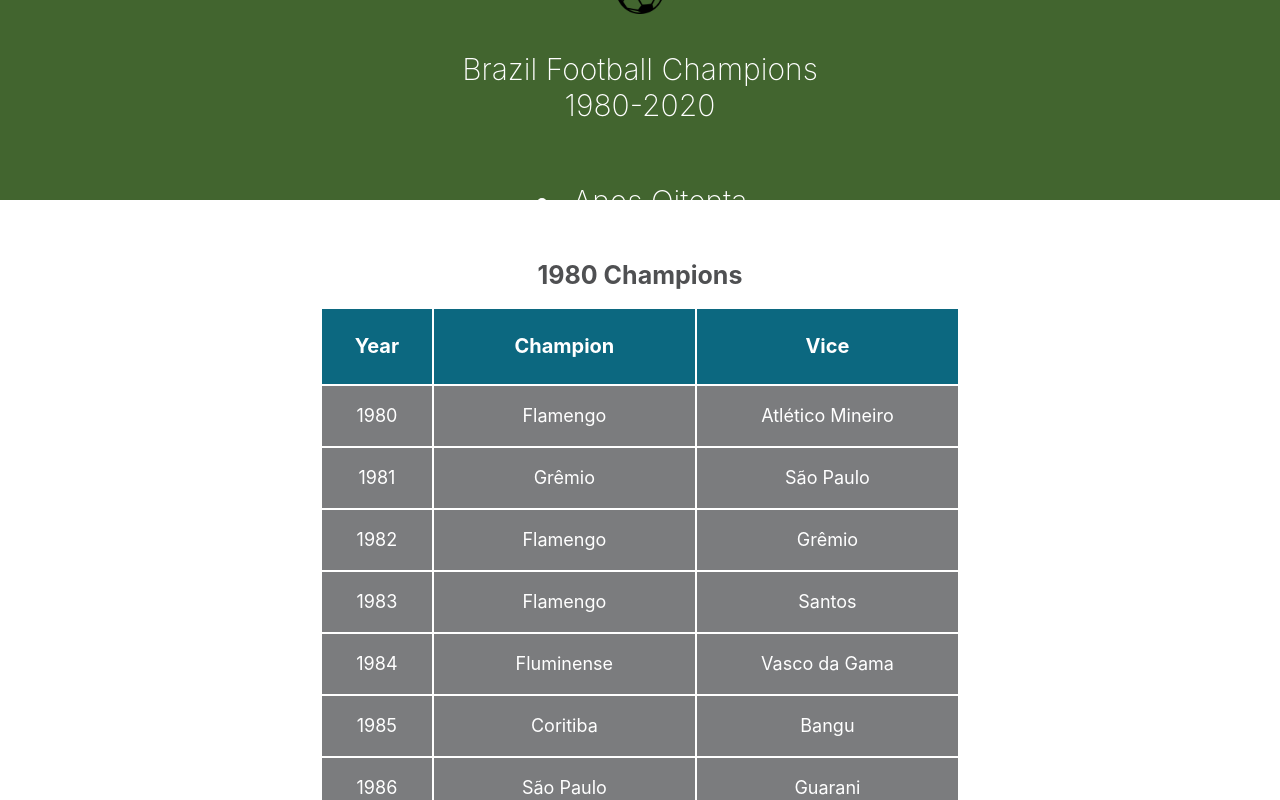
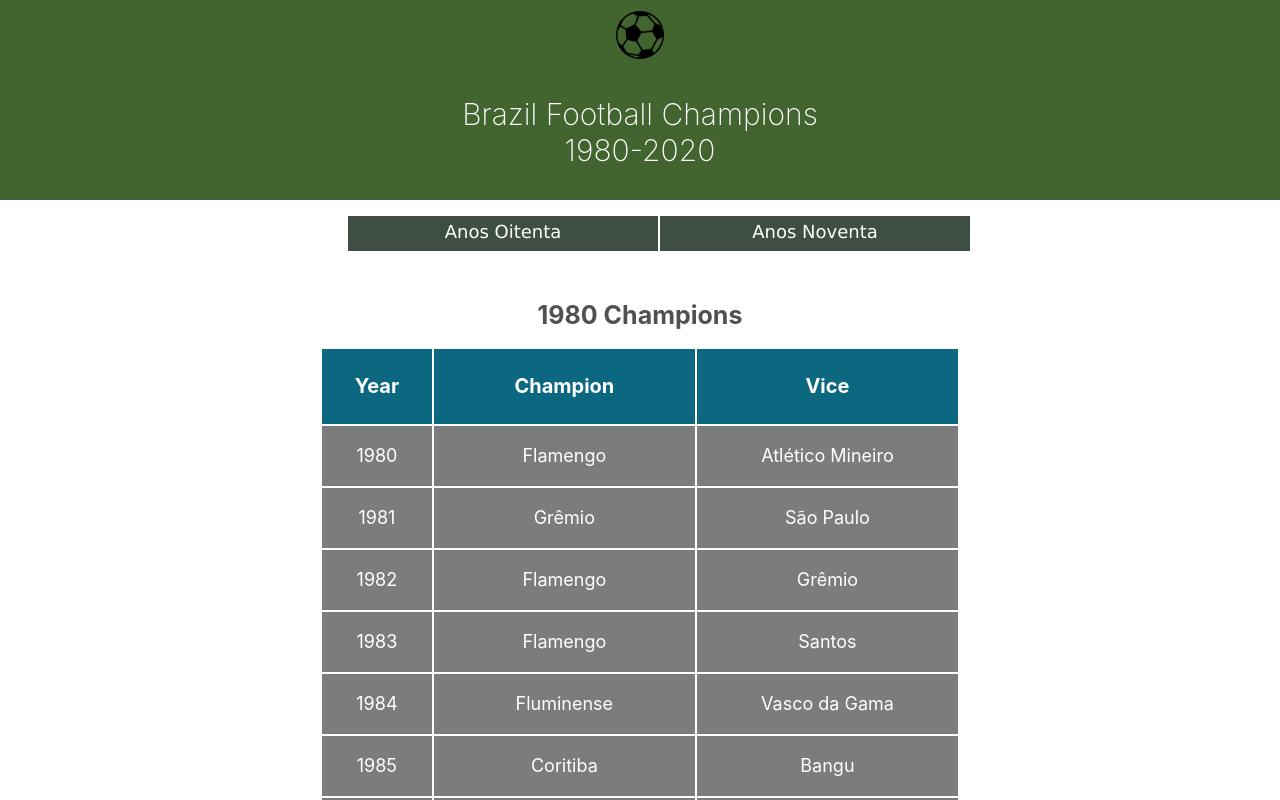
Before and after one commit to darciovilela/react-football, a React (Create React App) app: page / in a window 1280 px wide. Shown: the top 800 px of the page. Built offline with nearby package versions, Linux system fonts and the light colour scheme; data requests are answered from the project's data file.

Commit message:
CSS adjustments

```diff
--- a/src/App.css
+++ b/src/App.css
@@ -5,7 +5,7 @@
 .App-logo {
   height: 6vmin;
   pointer-events: none;
-  margin-top: 50px;
+  margin-top: 80px;
 }
 
 .App-header {
@@ -24,10 +24,32 @@
   font-size: 30px;
 }
 
+.App-header ul {
+  list-style-type: none;
+  font-size: 18px;
+  font-family: 'Lucida Sans', 'Lucida Sans Regular', 'Lucida Grande',
+    'Lucida Sans Unicode', Geneva, Verdana, sans-serif;
+}
+
+.App-header ul li {
+  display: inline-block;
+  width: 300px;
+  height: 25px;
+  text-align: center;
+  background: rgb(62, 78, 66);
+  margin-right: 2px;
+  padding: 5px;
+  cursor: pointer;
+}
+
+.App-header ul li:hover {
+  color: rgb(228, 228, 67);
+}
+
 h1 {
   font-size: 25px;
   color: #4f5052;
-  margin-top: 60px;
+  margin-top: 100px;
 }
 
 table {
```
